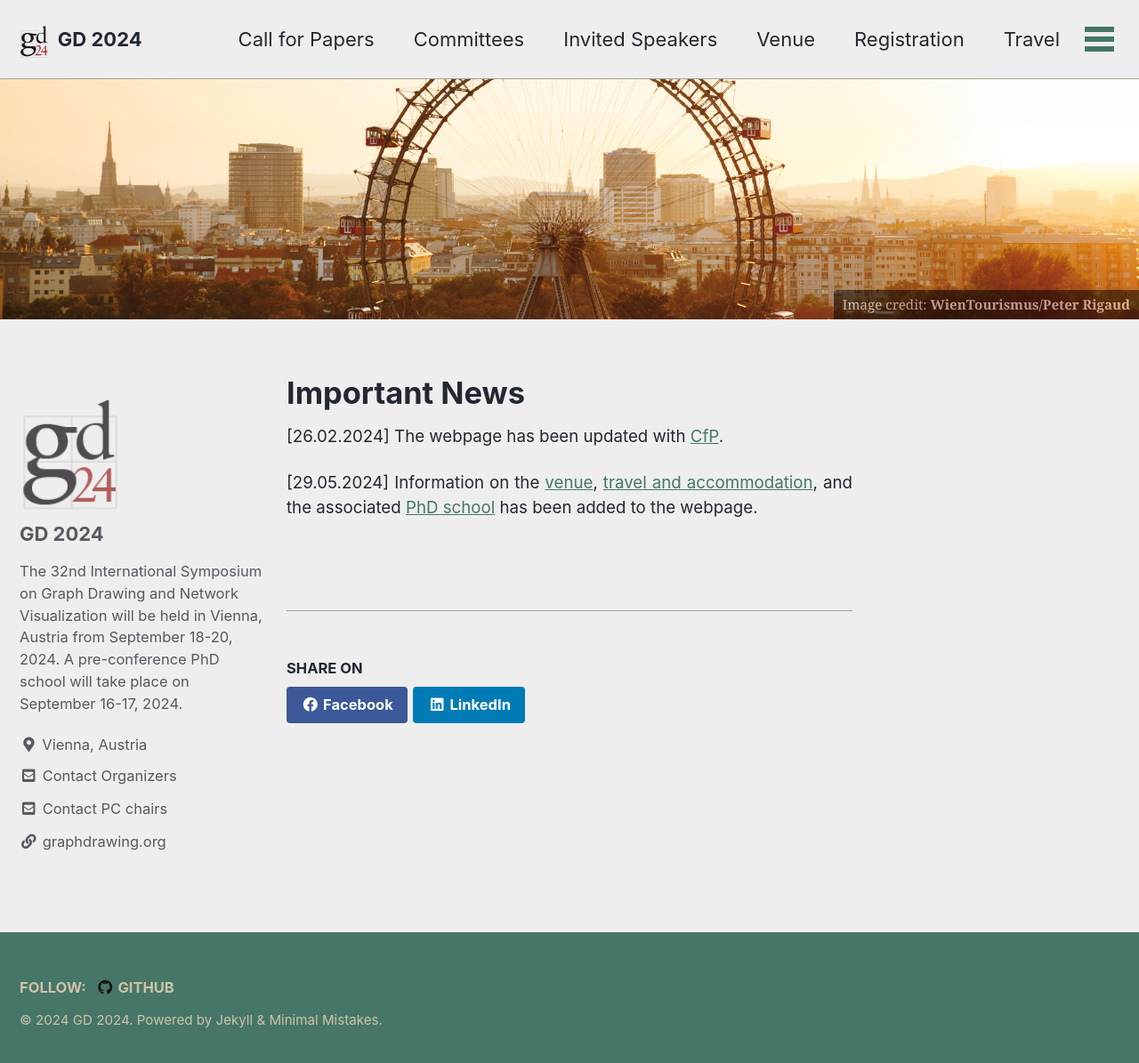
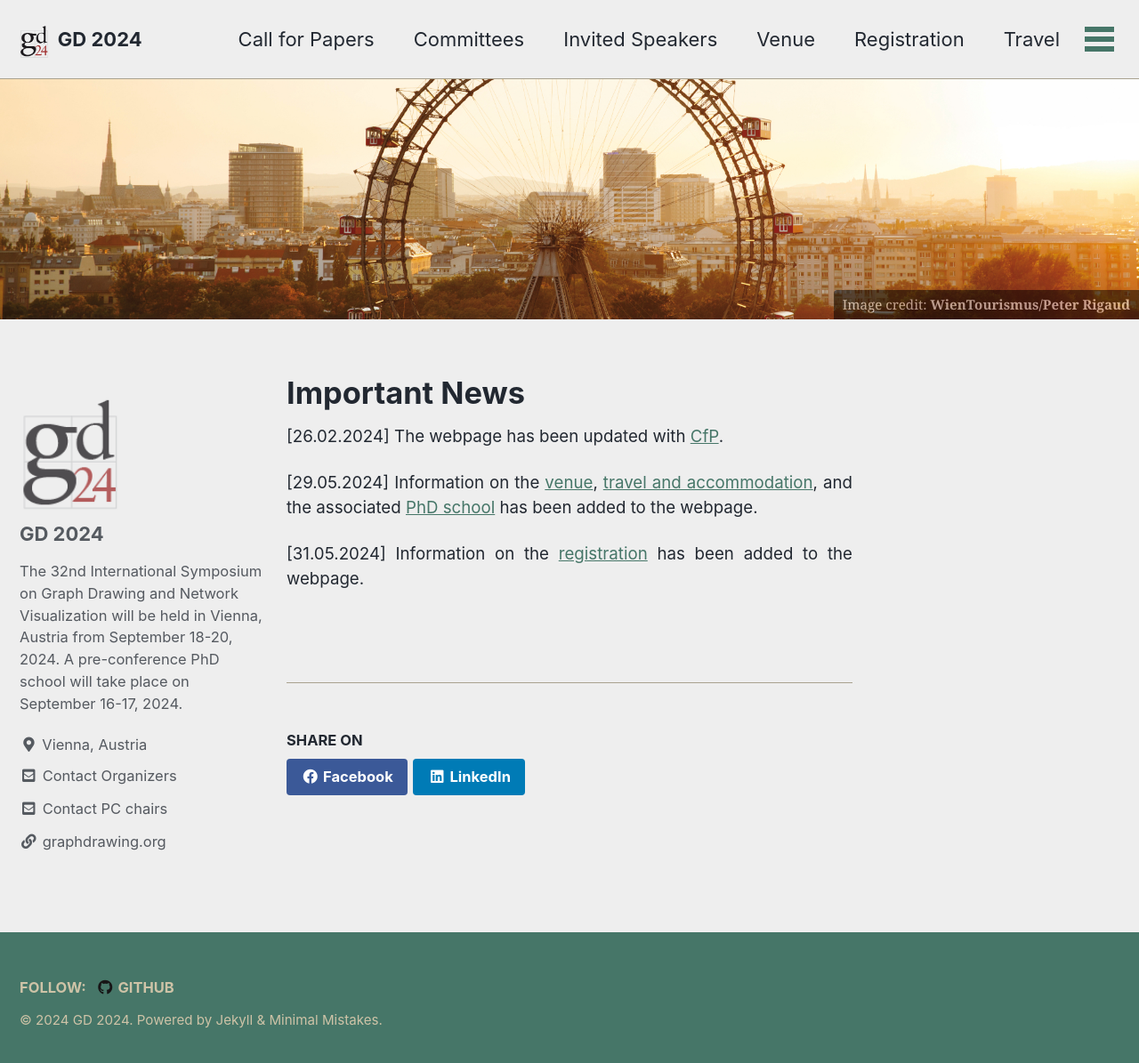
Before and after one commit to graphdrawing/gd2024, a Jekyll site: the page built from pages/news.md, in a window 1280 px wide and 1203 px high. Shown: the top 1195 px of the window at 89% size. Built offline with Jekyll 4.4.1, drawn with Linux system fonts in a browser that asks for light colours; cached includes are drawn as plain includes.

Commit message:
update news page

```diff
--- a/pages/news.md
+++ b/pages/news.md
@@ -12,6 +12,8 @@ header:
 [26.02.2024] The webpage has been updated with <a href="../cfp">CfP</a>.
 
 [29.05.2024] Information on the <a href="../venue">venue</a>, <a href="../travel_accomodation">travel and accommodation</a>, and the associated <a href="../school">PhD school</a> has been added to the webpage.
+
+[31.05.2024] Information on the <a href="../registration">registration</a> has been added to the webpage.
 
 
 <!--However, please understand that this may change to an online-only event depending on the future status of the COVID19 infection.
```
